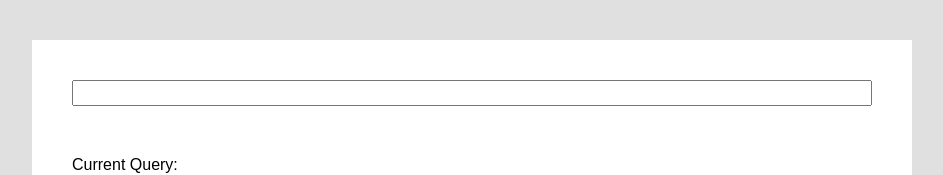
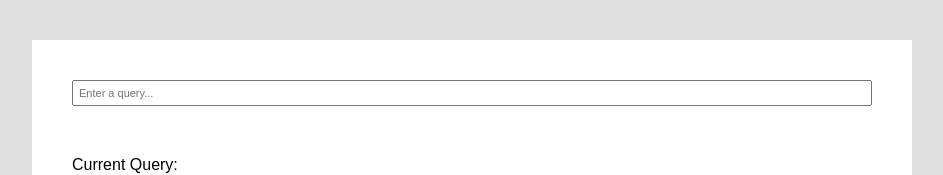
Before and after one commit to towc/ng2-query-input, an Angular app: page / in a window 1280 px wide. Shown: the top 175 px of the page, without its empty margins (168-1111 px from the left). Built offline with nearby package versions, Linux system fonts and the light colour scheme.

Commit message:
Added placeholder-option, changed to proper value-bindings

```diff
--- a/src/example-app/app.component.html
+++ b/src/example-app/app.component.html
@@ -1,7 +1,8 @@
 <div class="wrapper">
   <query-input
-    [(categories)]="categories"
-    [(delegate)]="queryInputDelegate"
+    placeholder="Enter a query..."
+    [categories]="categories"
+    [delegate]="queryInputDelegate"
     (queryChanged)="queryChanged($event)"
     (queryCalled)="queryCalled($event)">
   </query-input>
--- a/src/query-input/query-input.component.html
+++ b/src/query-input/query-input.component.html
@@ -1,6 +1,6 @@
 <div class="query-input-wrapper" #queryInputWrapper>
   <div class="input">
-    <input type="text" [(ngModel)]="queryString" #queryStringInput>
+    <input type="text" [(ngModel)]="queryString" [placeholder]="placeholder" #queryStringInput>
   </div>
   <div class="suggestions" [hidden]="!suggestionsVisible">
     <div>
```
Also changed, not shown: src/query-input/query-input.component.ts (+6 -3 lines).
